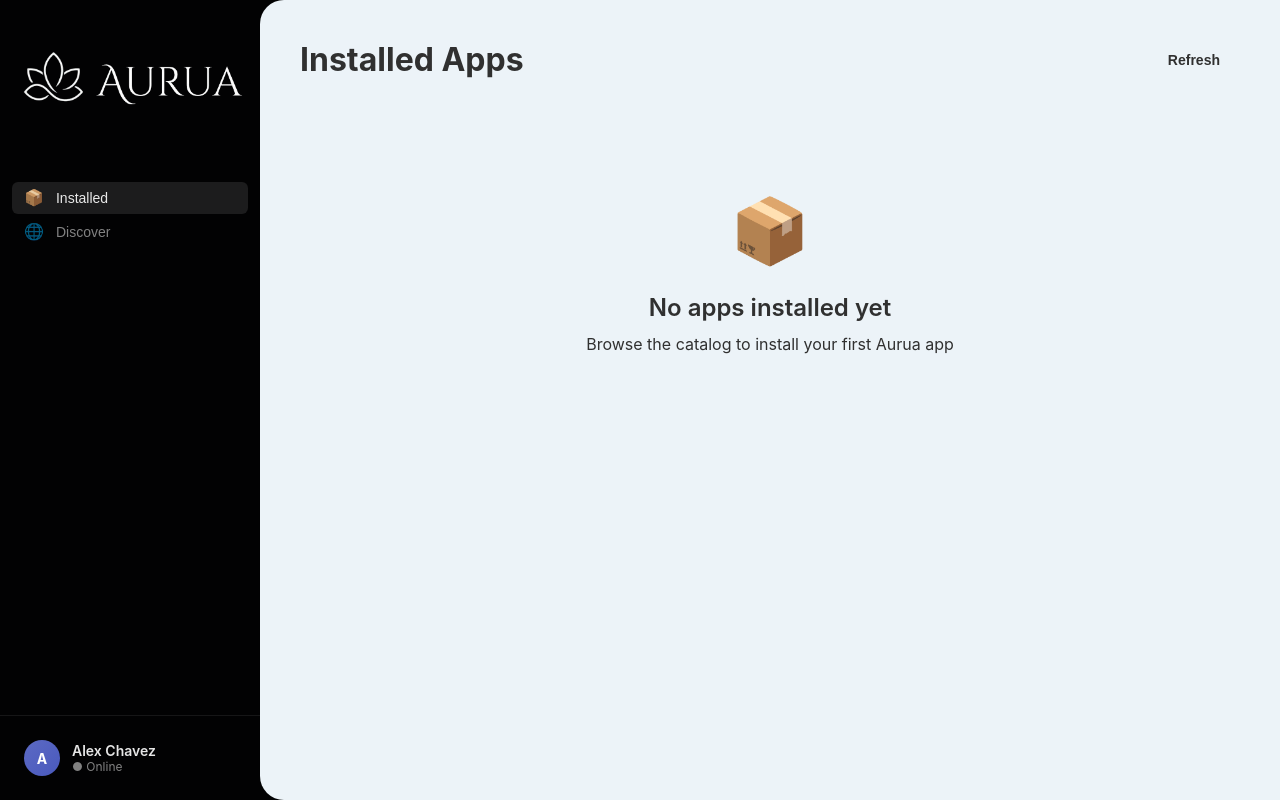
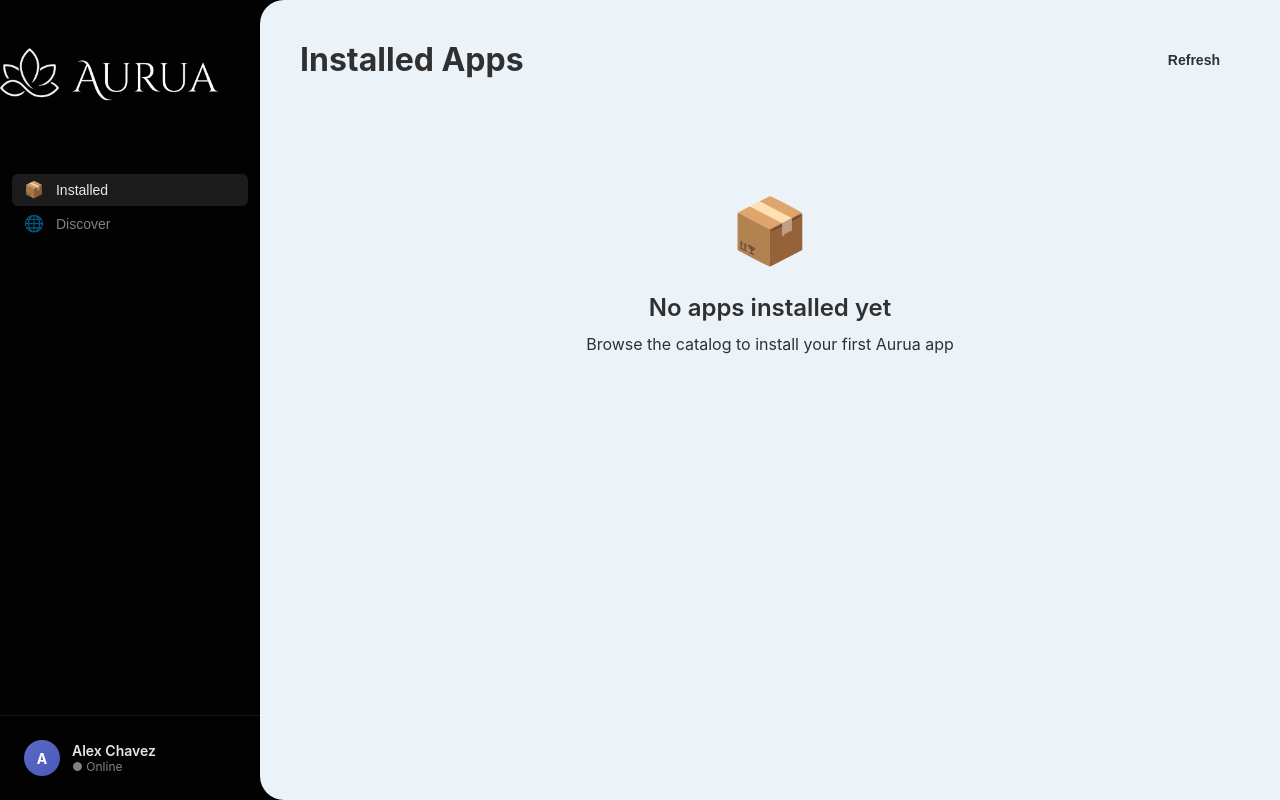
Before and after one commit to AuruaHQ/aurua-dock, a React (Vite) app: page / in a window 1280 px wide. Built offline with nearby package versions, Linux system fonts and the light colour scheme.

Commit message:
Move logo more left and more up

```diff
--- a/src/components/Logo/Logo.css
+++ b/src/components/Logo/Logo.css
@@ -1,5 +1,5 @@
 .logo {
-  padding: 8px;
+  padding: 4px;
   display: flex;
   align-items: center;
   justify-content: flex-start;
@@ -9,5 +9,5 @@
   width: auto;
   height: 150px;
   object-fit: contain;
-  margin-left: -100px;
+  margin-left: -120px;
 }
```
